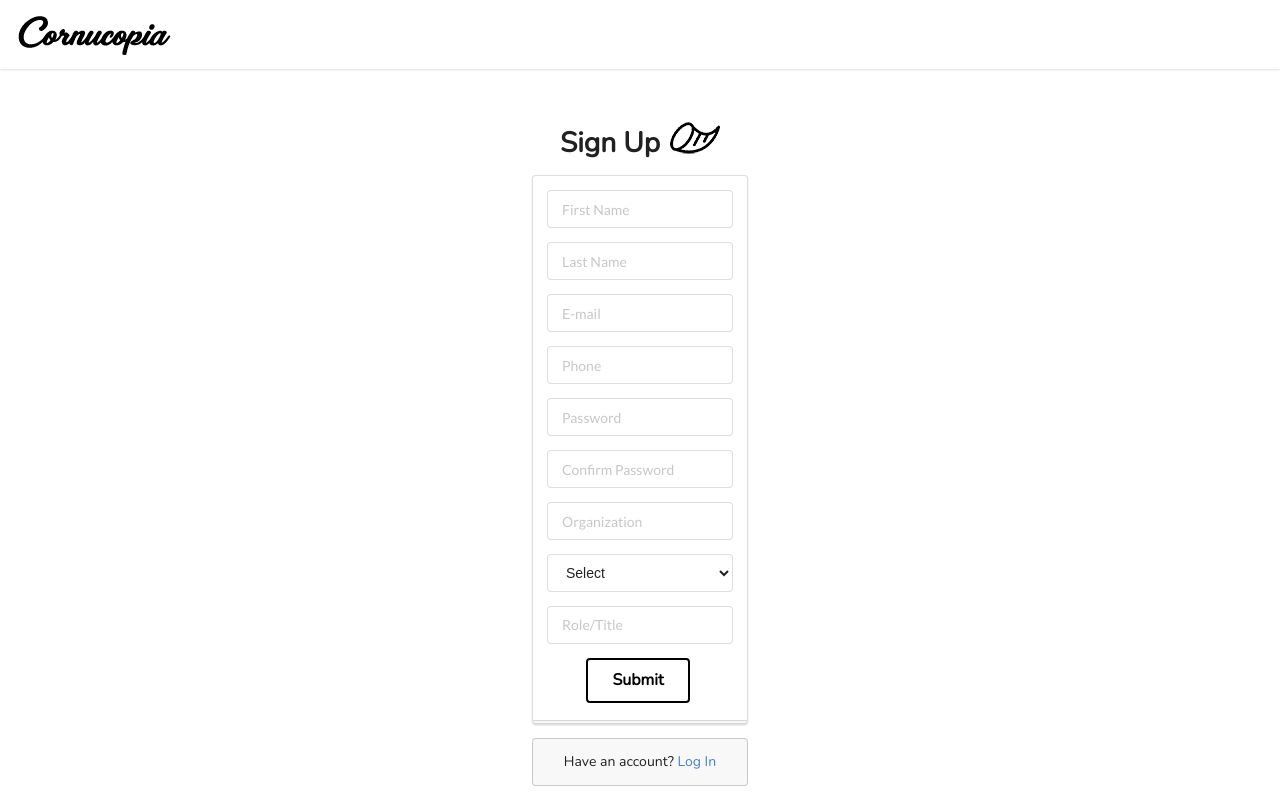
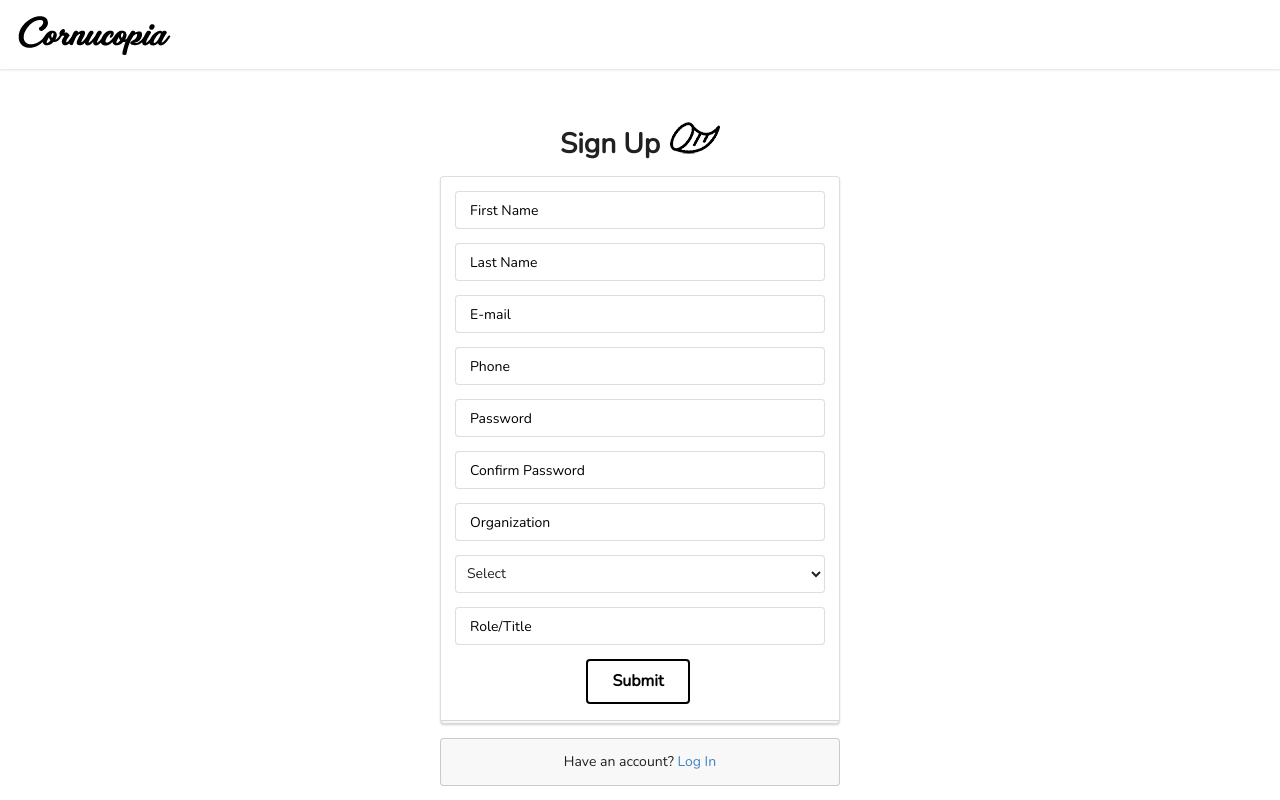
Before and after one commit to lierica/cornucopia, a React (Create React App) app in the folder frontend/: page /signup in a window 1280 px wide. Built offline with nearby package versions, Linux system fonts and the light colour scheme; no server answers.

Commit message:
styling fixes

```diff
--- a/frontend/src/signup.js
+++ b/frontend/src/signup.js
@@ -127,7 +127,7 @@ class Signup extends Component {
                 </div>
                 <div className="field">
                   <select
-                    className="ui select"
+                    className="ui dropdown"
                     name="organization_category"
                     value={organization_category}
                     onChange={this.handleChange}
--- a/frontend/src/style/App.css
+++ b/frontend/src/style/App.css
@@ -1,6 +1,7 @@
 body {
   margin-top: 0;
   padding: 0;
+  font-family: "Nunito", sans-serif;
 }
 
 .ui.fluid.borderless.menu {
--- a/frontend/src/style/loginSignup.css
+++ b/frontend/src/style/loginSignup.css
@@ -13,6 +13,16 @@
   font-family: "Nunito", sans-serif;
 }
 
+.ui.dropdown {
+  font-family: "Nunito", sans-serif;
+}
+
+::placeholder {
+  font-family: "Nunito", sans-serif !important;
+  font-weight: 400px !important;
+  color: #000000 !important;
+}
+
 #loginSignupForm {
   height: 70%;
   text-align: center;
@@ -20,6 +30,7 @@
   position: absolute;
   left: 50%;
   top: 50%;
+  width: 400px;
   text-align: center;
   -webkit-transform: translate(-50%, -50%);
   transform: translate(-50%, -50%);
```
